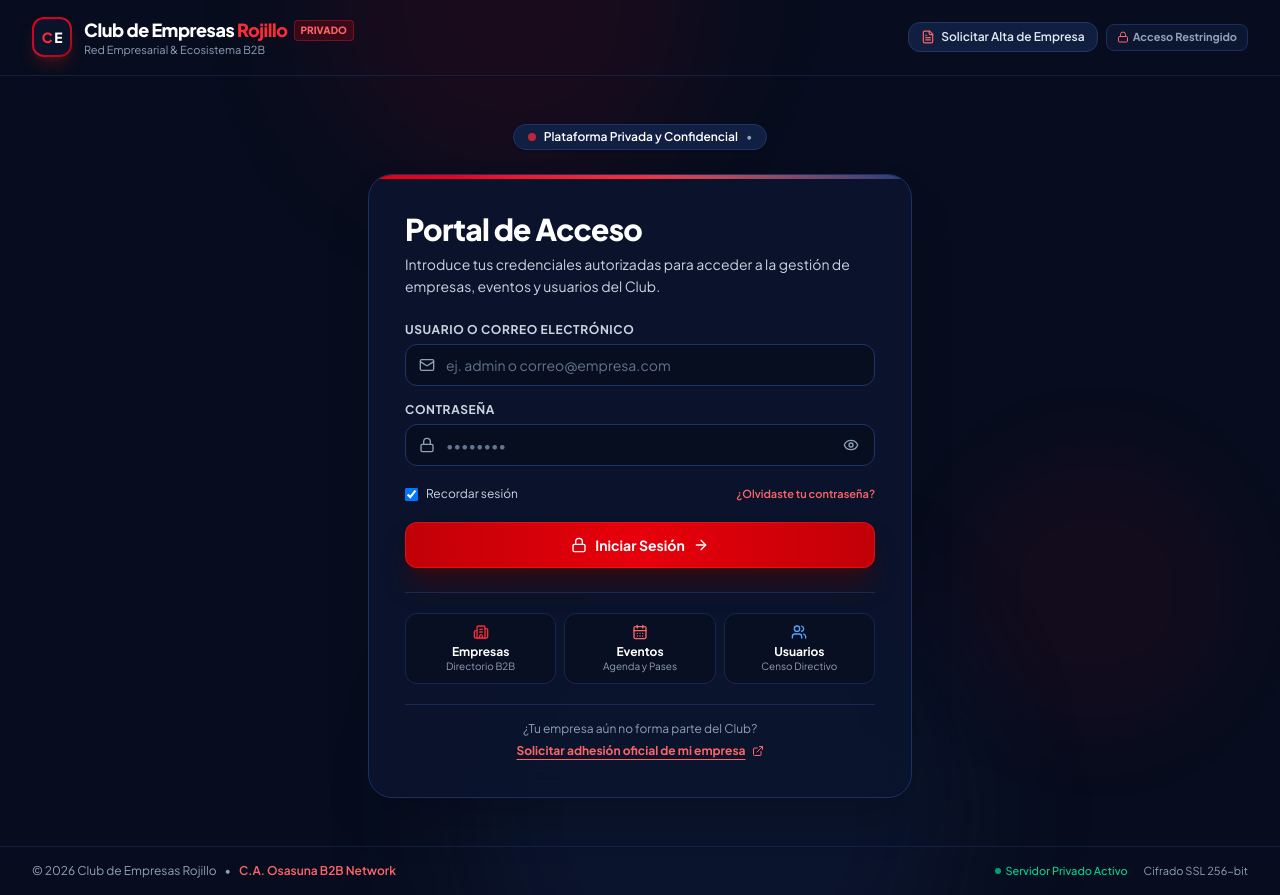
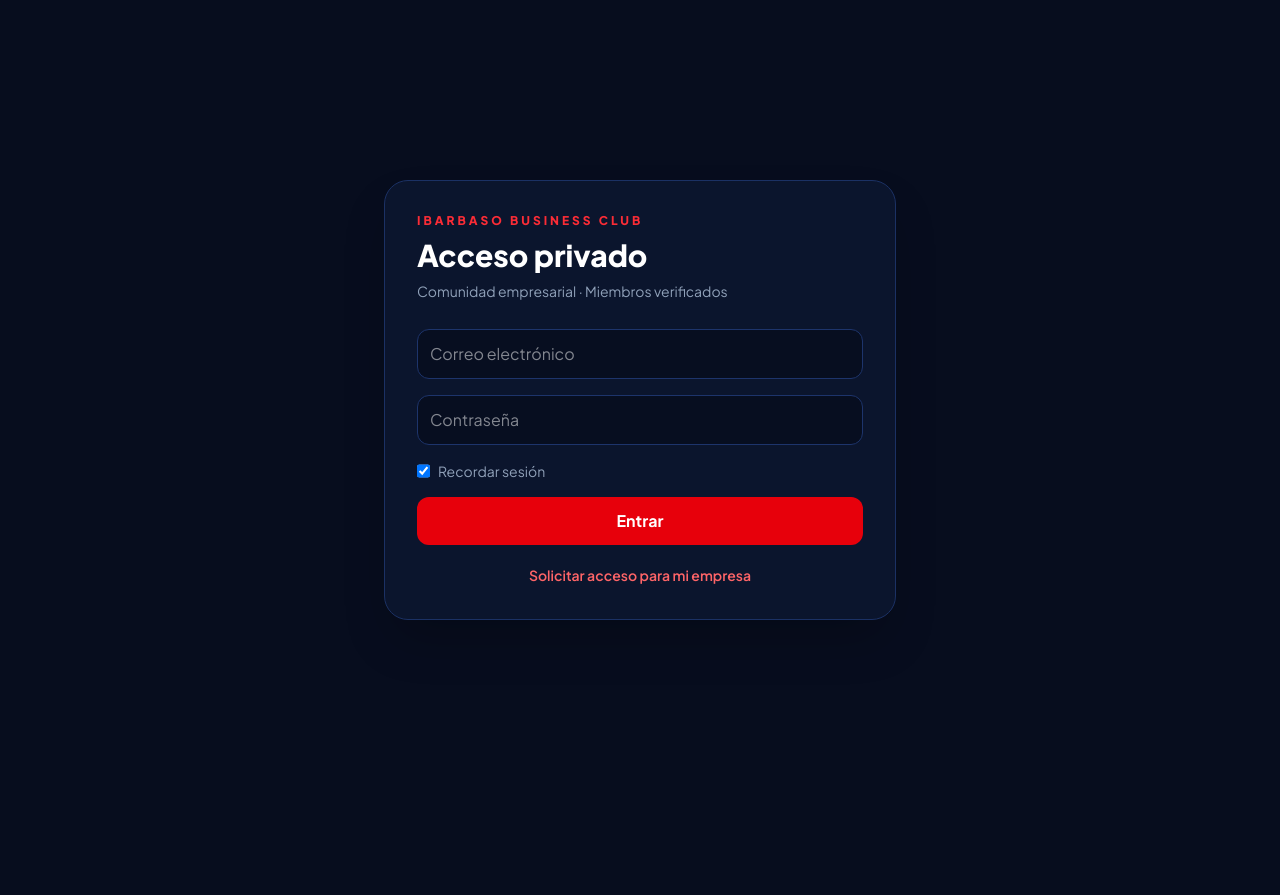
Before and after one commit to Oskarcompains/Business, a React (Vite) app: page / in a window 1280 px wide. After the commit the page ends 800 px from the top, so only its background shows below. Built offline with nearby package versions, Linux system fonts and the light colour scheme; a web font is replaced by a local one.

Commit message:
Use secure login screen

```diff
--- a/src/components/layout/Layout.tsx
+++ b/src/components/layout/Layout.tsx
@@ -5,7 +5,7 @@
 import { Sidebar } from '../common/Sidebar';
 import { MobileNav } from '../common/MobileNav';
 import { OfflineIndicator } from '../common/OfflineIndicator';
-import { LoginView } from '../auth/LoginView';
+import { SecureLoginView } from '../auth/SecureLoginView';
 import { DirectoryView } from '../directory/DirectoryView';
 import { EventsView } from '../events/EventsView';
 import { EventCheckInView } from '../events/EventCheckInView';
@@ -14,7 +14,7 @@
 export const Layout:React.FC=()=>{
  const {activeView}=useApp(); const {user,loading}=useSecureAuth();
  if(loading)return <div className="min-h-screen bg-[#070d1e] text-white flex items-center justify-center">Cargando…</div>;
- if(!user)return <LoginView/>;
+ if(!user)return <SecureLoginView/>;
  const renderView=()=>{switch(activeView){case 'companies':case 'directory':return <DirectoryView/>;case 'events':return <EventsView/>;case 'checkin':return <EventCheckInView/>;case 'users':case 'admin':return <UsersView/>;default:return <DirectoryView/>;}};
  return <div className="min-h-screen bg-[#070d1e] text-slate-100 flex flex-col antialiased selection:bg-red-600 selection:text-white"><OfflineIndicator/><Header/><div className="flex-1 flex w-full max-w-7xl mx-auto"><Sidebar/><main className="flex-1 min-w-0 px-3 sm:px-6 lg:px-8 py-5 sm:py-7 pb-24 md:pb-8">{renderView()}</main></div><MobileNav/></div>;
 };
```
